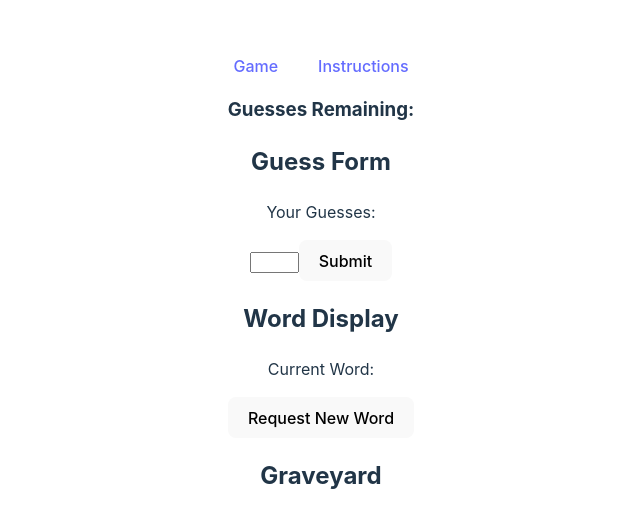
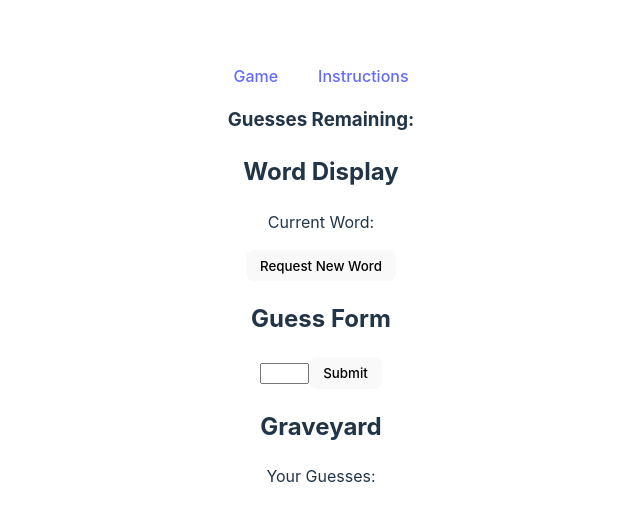
Before and after one commit to loulian444/react-hangman, a React (Vite) app: page / in a window 1280 px wide. Shown: the part 116-644 px from the top of the page, without its empty margins (319-959 px from the left). Built offline with nearby package versions, Linux system fonts and the light colour scheme; no server answers.

Commit message:
moved some stuff around

```diff
--- a/src/components/Game.jsx
+++ b/src/components/Game.jsx
@@ -9,9 +9,7 @@ const Game = () => {
   const apiLink = `https://random-word-api.vercel.app/api?length=${wordLength}`;
 
   const [currentWord, setCurrentWord] = useState(null);
-
   const [guessedLetter, setGuessedLetter] = useState(``);
-
   const [guessCollection, setGuessCollection] = useState([]);
 
   useEffect(() => {
@@ -41,12 +39,12 @@ const Game = () => {
   return (
     <>
       <h3>Guesses Remaining:</h3>
-      <GuessForm guessCollection={guessCollection} setGuessedLetter = {setGuessedLetter} />
       <WordDisplay currentWord={currentWord} />
       <button onClick={() => setRandomNumber(Math.random() * 3)}>
         Request New Word
       </button>
-      <Graveyard />
+      <GuessForm setGuessedLetter = {setGuessedLetter} />
+      <Graveyard guessCollection={guessCollection} />
     </>
   );
 };
--- a/src/components/Graveyard.jsx
+++ b/src/components/Graveyard.jsx
@@ -1,7 +1,13 @@
-const Graveyard = () => {
+const Graveyard = ({ guessCollection }) => {
   return (
     <>
       <h2>Graveyard</h2>
+      <p>
+        Your Guesses:{" "}
+        {guessCollection.map((guess) => {
+          return `${guess} `;
+        })}
+      </p>
     </>
   );
 };
--- a/src/components/GuessForm.jsx
+++ b/src/components/GuessForm.jsx
@@ -1,4 +1,4 @@
-const GuessForm = ({ guessCollection, setGuessedLetter }) => {
+const GuessForm = ({ setGuessedLetter }) => {
   const submitHandler = (event) => {
     event.preventDefault();
     setGuessedLetter(event.target.children[0].value);
@@ -9,12 +9,7 @@ const GuessForm = ({ guessCollection, setGuessedLetter }) => {
   return (
     <>
       <h2>Guess Form</h2>
-      <p>
-        Your Guesses:{" "}
-        {guessCollection.map((guess) => {
-          return `${guess} `;
-        })}
-      </p>
+
       <form onSubmit={submitHandler}>
         <input
           type="text"
--- a/src/index.css
+++ b/src/index.css
@@ -41,8 +41,7 @@ h1 {
 button {
   border-radius: 8px;
   border: 1px solid transparent;
-  padding: 0.6em 1.2em;
-  font-size: 1em;
+  padding: 0.5em 1em;
   font-weight: 500;
   font-family: inherit;
   background-color: #1a1a1a;
```
